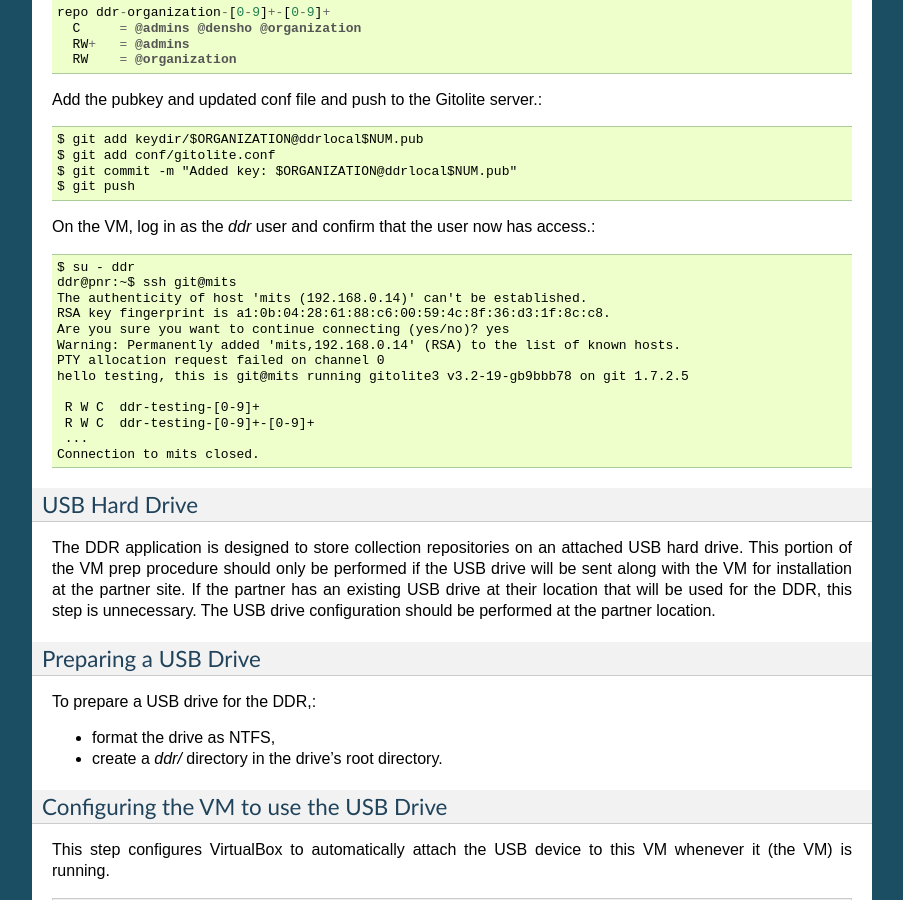
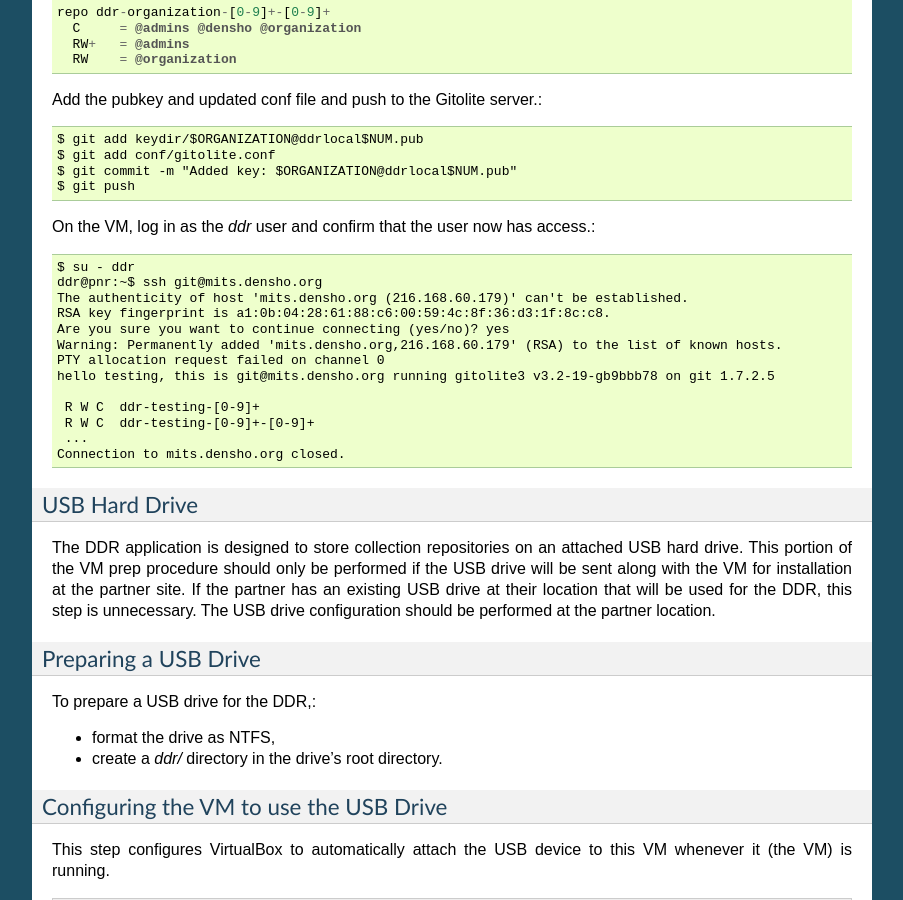
Before and after one commit to denshoproject/ddr-manual, a Sphinx documentation site: the page built from source/admins/workstations/create-workstation-vm.rst, in a window 1280 px wide and 900 px high, scrolled down 10503 px. Shown: the whole window, without its empty margins (198-1101 px from the left). Built offline with Sphinx 7.4.7, drawn with Linux system fonts in a browser that asks for light colours.

Commit message:
Update create-workstation-vm.rst
modified gitolite testing instructions to show current git server address - i.e., mits.densho.org

```diff
--- a/source/admins/workstations/create-workstation-vm.rst
+++ b/source/admins/workstations/create-workstation-vm.rst
@@ -656,18 +656,18 @@ Add the pubkey and updated conf file and push to the Gitolite server.::
 On the VM, log in as the `ddr` user and confirm that the user now has access.::
 
     $ su - ddr
-    ddr@pnr:~$ ssh git@mits
-    The authenticity of host 'mits (192.168.0.14)' can't be established.
+    ddr@pnr:~$ ssh git@mits.densho.org
+    The authenticity of host 'mits.densho.org (216.168.60.179)' can't be established.
     RSA key fingerprint is a1:0b:04:28:61:88:c6:00:59:4c:8f:36:d3:1f:8c:c8.
     Are you sure you want to continue connecting (yes/no)? yes
-    Warning: Permanently added 'mits,192.168.0.14' (RSA) to the list of known hosts.
+    Warning: Permanently added 'mits.densho.org,216.168.60.179' (RSA) to the list of known hosts.
     PTY allocation request failed on channel 0
-    hello testing, this is git@mits running gitolite3 v3.2-19-gb9bbb78 on git 1.7.2.5
+    hello testing, this is git@mits.densho.org running gitolite3 v3.2-19-gb9bbb78 on git 1.7.2.5
 
      R W C  ddr-testing-[0-9]+
      R W C  ddr-testing-[0-9]+-[0-9]+
      ...
-    Connection to mits closed.
+    Connection to mits.densho.org closed.
 
 
 
```
